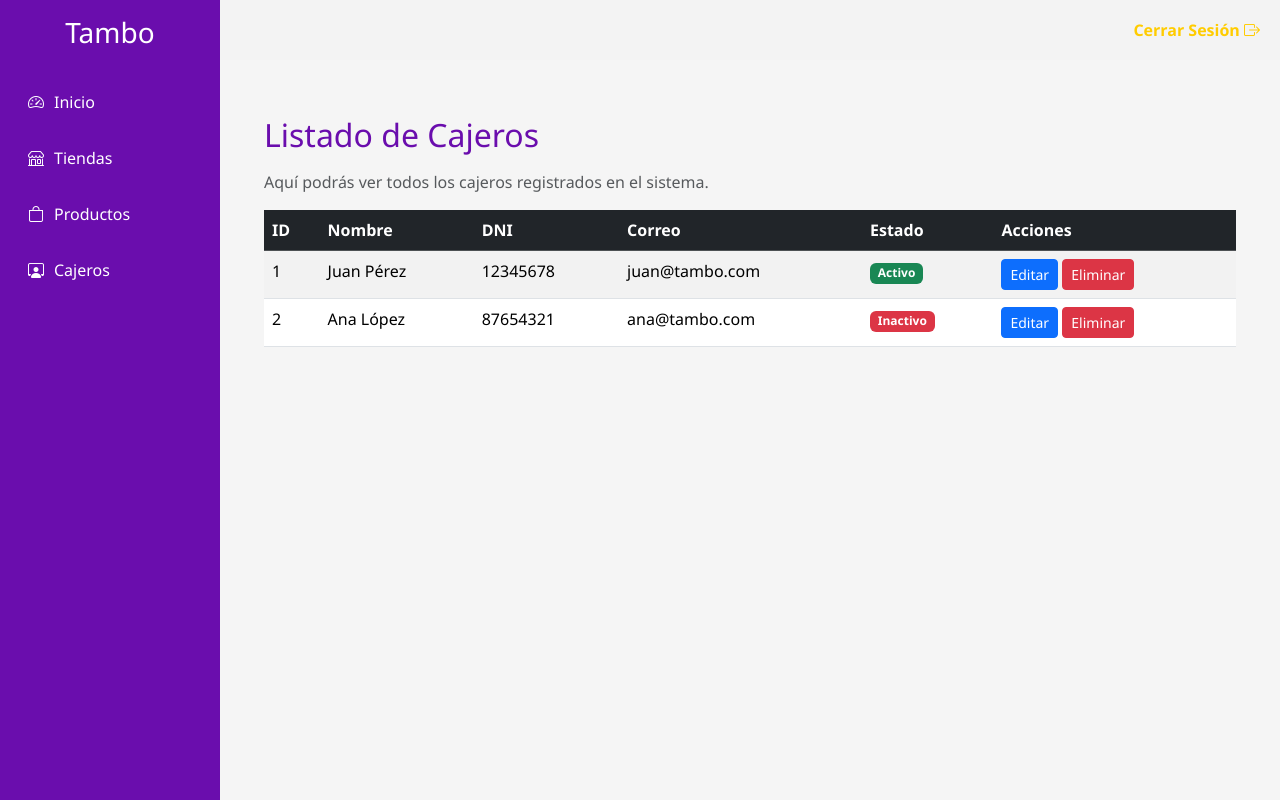
After one commit to AndersonAsto/sii_tambo, a Flask app: page /cashiers/cajeros in a window 1280 px wide. The commit adds this page. Run offline with Flask 3, Linux system fonts and the light colour scheme; parts of the project's set-up code (start-up, migrations or seed data) failed here and were passed over.

Commit message:
v0.06-23/09/25

```diff
--- a/app.py
+++ b/app.py
@@ -11,9 +11,11 @@ def create_app():
     from routes.admin import admin_bp
     from routes.stores import stores_bp
     from routes.prod import productos_bp
+    from routes.cashiers import cashiers_bp
     app.register_blueprint(admin_bp, url_prefix="/admin")
     app.register_blueprint(stores_bp, url_prefix="/stores")
     app.register_blueprint(productos_bp, url_prefix="/products")
+    app.register_blueprint(cashiers_bp, url_prefix="/cashiers")
     return app
 
 
--- /dev/null
+++ b/routes/cashiers.py
@@ -0,0 +1,12 @@
+from flask import Blueprint, render_template
+
+cashiers_bp = Blueprint('cajeros', __name__)
+
+@cashiers_bp.route("/cajeros")
+def cajeros():
+    # Datos de prueba
+    cajeros = [
+        {"id": 1, "nombre": "Juan Pérez", "dni": "12345678", "email": "juan@tambo.com", "estado": True},
+        {"id": 2, "nombre": "Ana López", "dni": "87654321", "email": "ana@tambo.com", "estado": False},
+    ]
+    return render_template("cashiers.html", cajeros=cajeros)
--- /dev/null
+++ b/templates/cashiers.html
@@ -0,0 +1,48 @@
+{% extends "index.html" %}
+{% block title %} Cajeros - Tambo {% endblock title %}
+
+{% block content %}
+<div class="container mt-4">
+    <h2 class="mb-3">Listado de Cajeros</h2>
+    <p class="text-muted">Aquí podrás ver todos los cajeros registrados en el sistema.</p>
+
+    <!-- Tabla de ejemplo -->
+    <table class="table table-striped table-hover">
+        <thead class="table-dark">
+            <tr>
+                <th>ID</th>
+                <th>Nombre</th>
+                <th>DNI</th>
+                <th>Correo</th>
+                <th>Estado</th>
+                <th>Acciones</th>
+            </tr>
+        </thead>
+        <tbody>
+            {% for cajero in cajeros %}
+            <tr>
+                <td>{{ cajero.id }}</td>
+                <td>{{ cajero.nombre }}</td>
+                <td>{{ cajero.dni }}</td>
+                <td>{{ cajero.email }}</td>
+                <td>
+                    {% if cajero.estado %}
+                        <span class="badge bg-success">Activo</span>
+                    {% else %}
+                        <span class="badge bg-danger">Inactivo</span>
+                    {% endif %}
+                </td>
+                <td>
+                    <a href="#" class="btn btn-sm btn-primary">Editar</a>
+                    <a href="#" class="btn btn-sm btn-danger">Eliminar</a>
+                </td>
+            </tr>
+            {% else %}
+            <tr>
+                <td colspan="6" class="text-center text-muted">No hay cajeros registrados.</td>
+            </tr>
+            {% endfor %}
+        </tbody>
+    </table>
+</div>
+{% endblock content %}
--- a/templates/index.html
+++ b/templates/index.html
@@ -125,6 +125,7 @@
         <a href="{{ url_for('admin.dashboard') }}"><i class="bi bi-speedometer2"></i> Inicio</a>
         <a href="{{ url_for('stores.index') }}"><i class="bi bi-shop"></i> Tiendas</a>
         <a href="{{ url_for('productos.productos') }}"><i class="bi bi-bag"></i> Productos</a>
+        <a href="{{ url_for('cajeros.cajeros') }}"><i class="bi bi-person-workspace"></i> Cajeros</a>
         <!-- Agrega más enlaces según tus módulos -->
     </div>
 
--- a/templates/stores.html
+++ b/templates/stores.html
@@ -3,7 +3,9 @@
 {% block title %}Tiendas - Tambo{% endblock %}
 
 {% block content %}
-<h2>Tiendas Registradas</h2>
+<h2 class="fw-bold mb-4 text-dark">
+    🛒 Tiendas Registradas
+</h2>
 
 <!-- Botón para agregar tienda -->
 <a href="{{ url_for('stores.create') }}" class="btn btn-yellow mb-3">➕ Registrar Tienda</a>
@@ -29,7 +31,7 @@
         </select>
     </div>
     <div class="col-md-12">
-        <button type="submit" class="btn btn-purple mt-2">Filtrar</button>
+        <button type="submit" class="btn btn-dark rounded-3"><i class="bi bi-funnel"></i> Filtrar</button>
     </div>
 </form>
 
```
Also changed, not shown: models/category.py (added, +52 -0 lines), routes/prod.py (+12 -1 lines), templates/producto.html (+31 -31 lines).
